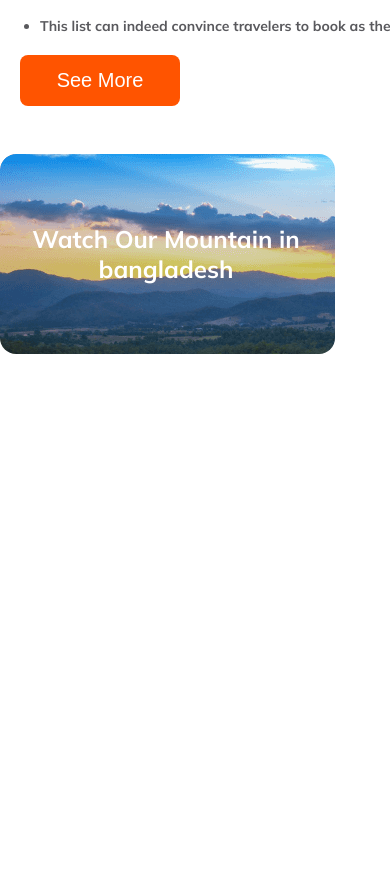
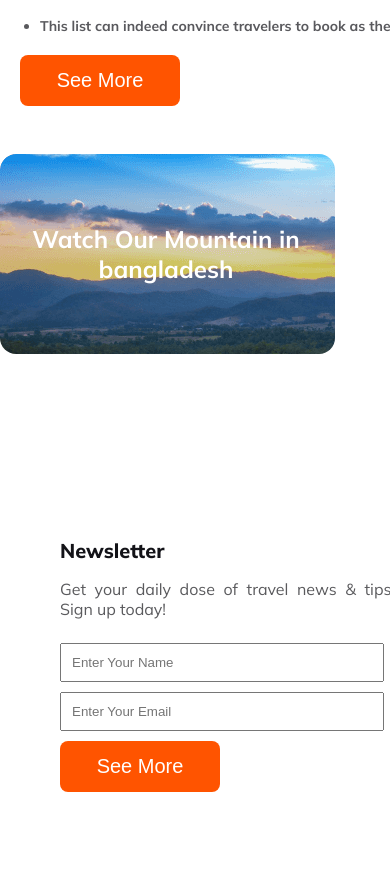
Before and after one commit to Ajjaj-Ahmed/Ajjaj-Assignment-two, a plain HTML site: page index.html in a window 390 px wide. Shown: the part 3521-4404 px from the top of the page. Before the commit the page ends 3975 px from the top, so only its background shows below. Drawn offline with Linux system fonts and the light colour scheme.

Commit message:
complete newsleter section

```diff
--- a/index.html
+++ b/index.html
@@ -170,9 +170,27 @@
     </div>
   </section>
 
+  <section class="newsleter-section">
+    <div class="newsleter-column">
+      <h2 class="newsleter-column-title">
+        Newsletter
+      </h2>
+      <p class="newsleter-details">
+        Get your daily dose of travel news & tips. Sign up today!
+      </p>
+      <input type="text" placeholder="Enter Your Name" class="newsleter-input">
+      <input type="text" placeholder="Enter Your Email" class="newsleter-input">
+      <button class="button-primary newsleter-button">
+        See More
+      </button>
+    </div>
+    <div class="newsleter-gallary">
+    </div>
+  </section>
 
+<footer class="footer-section">
 
-
+</footer>
 
 </body>
 
--- a/style/responsive.css
+++ b/style/responsive.css
@@ -127,4 +127,25 @@ gap:16px;
 .place-gallary-title{
   margin: 70px 28px;
 }
+/* Newleter section */
+.newsleter-section{
+  flex-direction: column;
 }
+.newsleter-section .newsleter-column{
+  width: 90%;
+  margin: 20px 20px 0px 20px;
+}
+.newsleter-column-title {
+  width: 240px;
+  font-size: 20px;
+  margin-top: 24px;
+  margin-bottom: 16px;
+}
+.newsleter-details{
+  width: 335px;
+}
+.newsleter-gallary{
+  width: 335px;
+}
+
+}
--- a/style/style.css
+++ b/style/style.css
@@ -354,3 +354,56 @@
    margin: 170px 160px;
 
  }
+
+ /* NewsLeter Section */
+
+ .newsleter-section {
+   width: 1200px;
+   margin: 100px auto;
+   display: flex;
+   gap: 48px;
+ }
+
+ .newsleter-section .newsleter-column {
+   display: flex;
+   flex-direction: column;
+   text-align: justify;
+   width: 46%;
+   padding: 40px;
+ }
+
+ .newsleter-column-title {
+   color: #131318;
+   font-size: 2.5rem;
+   font-weight: 800;
+   margin: 0;
+ }
+
+ .newsleter-details {
+   width: 350px;
+   color: #5A5A5D;
+   font-size: 16px;
+   font-weight: 400;
+   margin-bottom: 24px;
+ }
+
+ .newsleter-gallary {
+   background: url('../Images/Rectangle\ 8\ \(1\).png');
+   background-repeat: no-repeat;
+   width: 680px;
+   border-radius: 16px;
+ }
+
+ .newsleter-button {
+   width: 160px;
+   border: none;
+   font-size: 20px;
+   border-radius: 8px;
+   padding: 14px 30px;
+ }
+
+ .newsleter-input {
+   padding: 10px;
+   margin-bottom: 10px;
+   width: 300px;
+ }
```
